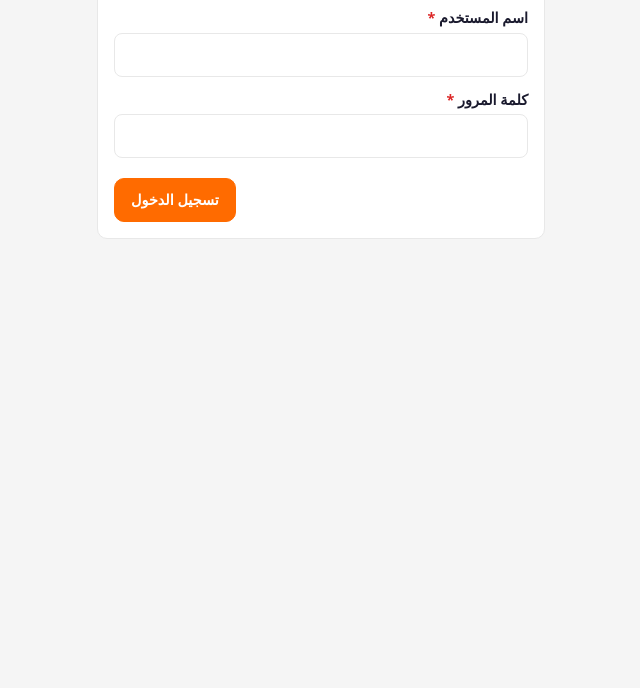
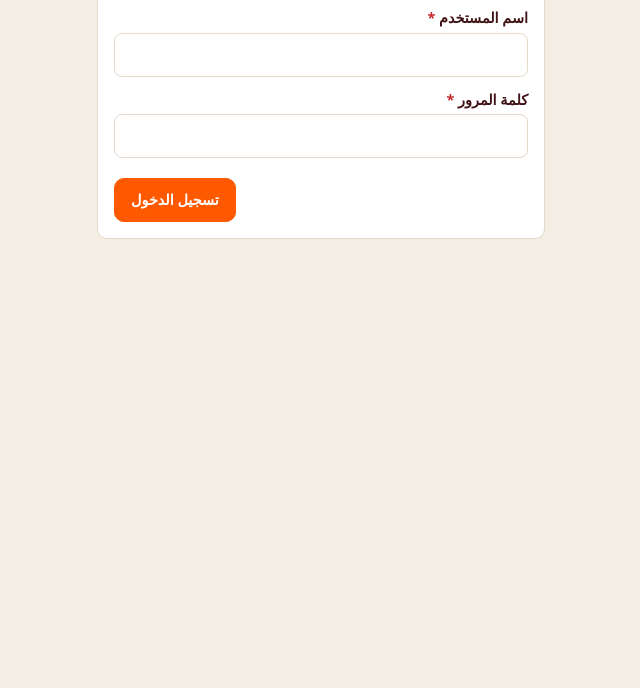
Before and after one commit to mahmoudosman-hub/ground-ops-android-build, a website with bundled scripts: page frontend/admin.html in a window 1280 px wide. Shown: the part 112-800 px from the top of the page, without its empty margins (319-959 px from the left). Built offline with nearby package versions, Linux system fonts and the light colour scheme; no server answers.

Commit message:
Sync frontend to d71 (Talabat official brand: #FF5900 + Burgundy + Cream + Lime) — versionName 1.0.8 -> 1.0.9

```diff
--- a/capacitor.config.json
+++ b/capacitor.config.json
@@ -4,7 +4,7 @@
   "webDir": "frontend",
   "plugins": {
     "App": {
-      "versionName": "1.0.8"
+      "versionName": "1.0.9"
     }
   }
 }
--- a/frontend/admin.html
+++ b/frontend/admin.html
@@ -5,7 +5,7 @@
   <meta name="viewport" content="width=device-width, initial-scale=1, viewport-fit=cover">
   <title>Ground OPS Tracker - Admin</title>
   <meta http-equiv="Content-Security-Policy" content="default-src 'self'; script-src 'self'; style-src 'self' 'unsafe-inline'; img-src 'self' data: blob: https://tile.openstreetmap.org; connect-src 'self' https://script.google.com https://script.googleusercontent.com; media-src 'self' blob:; worker-src 'self'; object-src 'none'; base-uri 'self'; form-action 'self'">
-  <meta name="theme-color" content="#0f4c81">
+  <meta name="theme-color" content="#FF5900">
   <meta name="description" content="Field operations attendance and location tracking">
   <link rel="manifest" href="./manifest.json">
   <meta name="robots" content="noindex">
--- a/frontend/precache-manifest.js
+++ b/frontend/precache-manifest.js
@@ -1,6 +1,6 @@
 /* GENERATED by tools/build-pwa.js - do not edit. */
 self.GOPS_PRECACHE = {
-                "version": "unified-d70",
+                "version": "unified-d71",
   "files": [
     "./",
     "./admin.html",
--- a/frontend/src/pages/admin/app.js
+++ b/frontend/src/pages/admin/app.js
@@ -53,7 +53,7 @@ export function mountAdminApp(root, deps = {}) {
   const api = deps.api || createApi('admin'), lookups = createLookups(api);
   let current = null, notice = null, bell = null;
   const content = h('main', { id: 'main', class: 'content', tabindex: '-1' }), nav = h('nav', { class: 'sidebar', id: 'sidebar', 'aria-label': t('Main navigation') }), who = h('span', { class: 'who' }), bellBox = h('span', { id: 'bell-box' });
-  const APP_VER = 'd70'; // d70: Talabat Orange (#FF6B00) + Dark Mode — زرار 🌙/☀️ في الهيدر (localStorage + Auto Dark) و app.css بالكامل بنظام ألوان جديد // d69: Reports + Settings S22 — تقريرين جداد (Captain Daily Summary + KPI Scores) وكارت KPI Configuration في الإعدادات // d68: ترجمة زرار «End break» → «قفل البريك» في المراقبة المباشرة (كانت ظاهرة بالإنجليزي)
+  const APP_VER = 'd71'; // d71: Talabat official brand from tlb-slides design system — #FF5900 Warm Orange + Dark Burgundy #411517 + Warm Cream #F4EDE3 + Electric Lime accent — sidebar بقى Burgundy بخط برتقالي والبند النشط بلايم + theme-color/browser chrome/manifest splash اتحدثوا // d70: Dark Mode زرار 🌙/☀️ في الهيدر (localStorage + Auto Dark) + app.css بنظام ألوان جديد
   // زرار اللغة: يقلب الواجهة كلها عربي/إنجليزي ويحفظ الاختيار (d47)
   const langBtn = button(getLang() === 'ar' ? 'EN' : 'عربي', { small: true, id: 'btn-lang', aria: 'Language / اللغة', on: { click: () => { const next = getLang() === 'ar' ? 'en' : 'ar'; setLang(next); try { localStorage.setItem('gops.admin.lang', next); localStorage.setItem('gops.lang.user', '1'); } catch (e) { /* ignore */ } globalThis.location.reload(); } } });
   const menuBtn = h('button', { class: 'icon-btn menu-btn', type: 'button', id: 'btn-menu', 'aria-label': t('Menu'), 'aria-expanded': 'false', on: { click: () => { const open = nav.classList.toggle('open'); menuBtn.setAttribute('aria-expanded', String(open)); } } }, '☰');
--- a/frontend/styles/app.css
+++ b/frontend/styles/app.css
@@ -1,25 +1,41 @@
 /* ============================================================
    Ground OPS Tracker — styles/app.css
-   Talabat color system + Dark Mode (d70)
+   Talabat color system + Dark Mode (d71)
    ============================================================ */
 
-/* ---- Light mode (Talabat brand) ---- */
+/* ============================================================
+   Talabat Official Brand Colors (from tlb-slides design system)
+   Primary:  #FF5900 Warm Orange
+   Dark:     #411517 Dark Burgundy
+   Light bg: #F4EDE3 Warm Cream
+   Accent:   #CFFF00 Electric Lime
+   ============================================================ */
+
+/* ---- Light mode ---- */
 :root {
-  --brand:      #FF6B00;
-  --brand-dark: #E55A00;
-  --brand-bg:   #FFF3EC;
+  --brand:      #FF5900;
+  --brand-dark: #D24803;
+  --brand-bg:   #F4EDE3;
+  --brand-text: #FFFFFF;
+  --accent:     #CFFF00;
 
-  --bg:    #F5F5F5;
+  --bg:    #F4EDE3;
   --card:  #FFFFFF;
-  --line:  #E8E8E8;
-  --text:  #1A1A2E;
-  --muted: #6B7280;
+  --line:  #E5D9CC;
+  --text:  #411517;
+  --muted: #595959;
 
-  --ok:      #16A34A; --ok-bg:   #DCFCE7;
-  --bad:     #DC2626; --bad-bg:  #FEE2E2;
-  --warn:    #D97706; --warn-bg: #FEF3C7;
-  --info:    #2563EB; --info-bg: #DBEAFE;
-  --mute-bg: #F3F4F6;
+  --sidebar-bg:        #411517;
+  --sidebar-text:      #F4EDE3;
+  --sidebar-muted:     #9E8070;
+  --sidebar-hover:     #5C1D20;
+  --sidebar-active-bg: #FF5900;
+
+  --ok:      #2E7D32; --ok-bg:   #E8F5E9;
+  --bad:     #C62828; --bad-bg:  #FFEBEE;
+  --warn:    #E65100; --warn-bg: #FFF3E0;
+  --info:    #1565C0; --info-bg: #E3F2FD;
+  --mute-bg: #EDE4D8;
 
   --radius: 10px;
   --gap:    16px;
@@ -28,40 +44,52 @@
   color-scheme: light;
 }
 
-/* ---- Dark mode ---- */
+/* ---- Dark mode (Burgundy dark theme) ---- */
 [data-theme="dark"] {
-  --bg:    #111827;
-  --card:  #1F2937;
-  --line:  #374151;
-  --text:  #F9FAFB;
-  --muted: #9CA3AF;
+  --bg:    #1A0A0B;
+  --card:  #2A1215;
+  --line:  #411517;
+  --text:  #F4EDE3;
+  --muted: #9E8070;
 
-  --brand-bg: #2D1A0A;
+  --sidebar-bg:        #0D0506;
+  --sidebar-text:      #F4EDE3;
+  --sidebar-muted:     #7A5A50;
+  --sidebar-hover:     #1A0A0B;
+  --sidebar-active-bg: #FF5900;
 
-  --ok-bg:   #052E16;
-  --bad-bg:  #450A0A;
-  --warn-bg: #451A03;
-  --info-bg: #0C1A3D;
-  --mute-bg: #374151;
+  --brand-bg: #3A1210;
+
+  --ok-bg:   #1A3320;
+  --bad-bg:  #3D1010;
+  --warn-bg: #2A1500;
+  --info-bg: #0D2040;
+  --mute-bg: #3A1A1C;
 
   color-scheme: dark;
 }
 
 @media (prefers-color-scheme: dark) {
   :root:not([data-theme]) {
-    --bg:    #111827;
-    --card:  #1F2937;
-    --line:  #374151;
-    --text:  #F9FAFB;
-    --muted: #9CA3AF;
+    --bg:    #1A0A0B;
+    --card:  #2A1215;
+    --line:  #411517;
+    --text:  #F4EDE3;
+    --muted: #9E8070;
 
-    --brand-bg: #2D1A0A;
+    --sidebar-bg:        #0D0506;
+    --sidebar-text:      #F4EDE3;
+    --sidebar-muted:     #7A5A50;
+    --sidebar-hover:     #1A0A0B;
+    --sidebar-active-bg: #FF5900;
 
-    --ok-bg:   #052E16;
-    --bad-bg:  #450A0A;
-    --warn-bg: #451A03;
-    --info-bg: #0C1A3D;
-    --mute-bg: #374151;
+    --brand-bg: #3A1210;
+
+    --ok-bg:   #1A3320;
+    --bad-bg:  #3D1010;
+    --warn-bg: #2A1500;
+    --info-bg: #0D2040;
+    --mute-bg: #3A1A1C;
 
     color-scheme: dark;
   }
@@ -250,14 +278,24 @@ input[type=checkbox] { width: 24px; height: 24px; min-height: 0; accent-color: v
 .content { grid-area: main; padding: var(--gap); min-width: 0; outline: none; }
 .sidebar {
   position: fixed; inset-block: 0; inset-inline-start: 0; width: 260px;
-  background: var(--card); border-inline-end: 1px solid var(--line);
+  background: var(--sidebar-bg);
+  border-inline-end: 2px solid #FF5900;
   padding: 64px 8px 12px; transform: translateX(-100%); transition: transform .2s; z-index: 15; overflow-y: auto;
 }
 [dir=rtl] .sidebar { transform: translateX(100%); }
 .sidebar.open { transform: none; }
-.sidebar a { display: block; padding: 12px 14px; border-radius: 8px; color: var(--text); text-decoration: none; font-weight: 500; min-height: 44px; }
-.sidebar a:hover { background: var(--mute-bg); }
-.sidebar a.active { background: var(--brand); color: #fff; }
+.sidebar a {
+  display: block; padding: 10px 14px; border-radius: 8px;
+  color: var(--sidebar-text); text-decoration: none;
+  font-weight: 500; min-height: 44px; font-size: .9rem;
+  transition: background .15s;
+}
+.sidebar a:hover { background: var(--sidebar-hover); }
+.sidebar a.active {
+  background: var(--brand); color: #F4EDE3;
+  font-weight: 700;
+  border-inline-start: 3px solid #CFFF00;
+}
 
 /* ---- Responsive ---- */
 @media (min-width: 720px) {
@@ -271,7 +309,7 @@ input[type=checkbox] { width: 24px; height: 24px; min-height: 0; accent-color: v
   .btn-big { max-width: 420px; }
 }
 @media (min-width: 960px) {
-  .admin-shell { grid-template-columns: 240px 1fr; grid-template-areas: "head head" "side main"; }
+  .admin-shell { grid-template-columns: 220px 1fr; grid-template-areas: "head head" "side main"; }
   .menu-btn { display: none; }
   .sidebar { position: sticky; top: 52px; grid-area: side; transform: none !important; width: auto; height: calc(100vh - 52px); padding-top: 12px; z-index: 5; }
   .cards { grid-template-columns: repeat(7, 1fr); }
@@ -280,13 +318,13 @@ input[type=checkbox] { width: 24px; height: 24px; min-height: 0; accent-color: v
 
 /* ---- Tabs ---- */
 .tabs { display: flex; gap: 6px; margin: 0 0 10px; flex-wrap: wrap; }
-.tabs .btn.active { background: var(--brand); color: #fff; border-color: var(--brand); }
+.tabs .btn.active { background: var(--brand); color: #F4EDE3; border-color: var(--brand); }
 .tabs .tab-refresh { flex: 0 0 auto; min-width: 42px; padding-inline: 12px; font-size: 1.15rem; font-weight: 800; }
 
 /* ---- Schedule / requests ---- */
 .sched-list, .req-list { list-style: none; padding: 0; margin: 0; }
 .sched-list li, .req-list li { padding: 8px 0; border-bottom: 1px solid var(--line); }
-.sched-list li.today { background: rgba(255,107,0,.08); }
+.sched-list li.today { background: rgba(255,89,0,.10); border-inline-start: 3px solid #FF5900; }
 .sched-list .day { display: inline-block; min-width: 7.5em; font-weight: 600; }
 .req p { margin: .25rem 0; }
 .proof-view img { max-width: 100%; height: auto; }
@@ -316,7 +354,7 @@ input[type=checkbox] { width: 24px; height: 24px; min-height: 0; accent-color: v
 .kpi-label { color: var(--muted); }
 .kpi-val { font-weight: 600; }
 
-/* ---- d70 compat: قواعد اتأكدت من الكود القديم عشان مفيش حاجة تlose تنسيقها ---- */
+/* ---- d71 compat: قواعد من النسخة القديمة اتأكدت من الكود عشان مفيش حاجة تفقد تنسيقها ---- */
 html { -webkit-text-size-adjust: 100%; }
 body { padding-inline: env(safe-area-inset-left) env(safe-area-inset-right); }
 :focus-visible { outline: 3px solid var(--brand); outline-offset: 2px; }
```
Also changed, not shown: frontend/index.html (+1 -1 lines), frontend/manifest.json.
